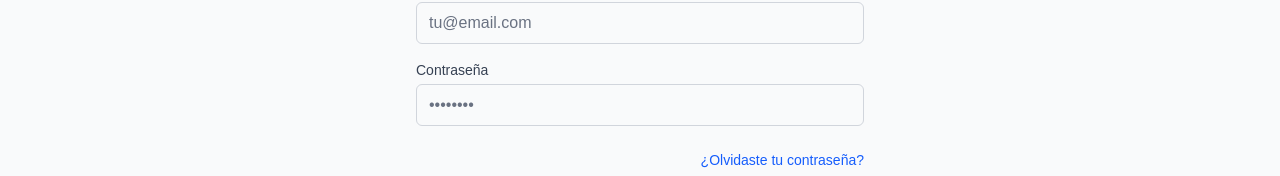
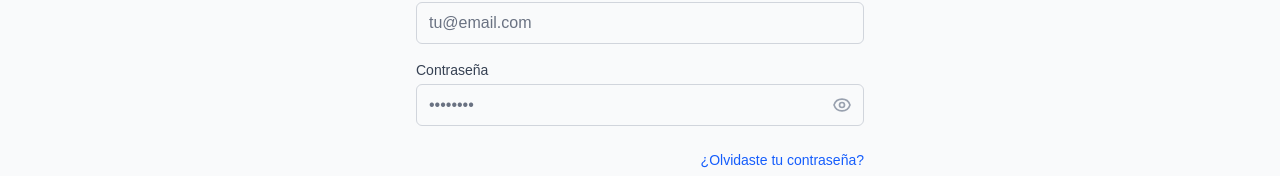
Before and after one commit to appesteticaprohub/EsteticaProHub_U, a Next.js app: page /login in a window 1280 px wide. Shown: the part 405-581 px from the top of the page. Built offline with nearby package versions, Linux system fonts and the light colour scheme; no server answers.

Commit message:
Diseño insertar ojo en contraseña de login

```diff
--- a/src/app/login/page.tsx
+++ b/src/app/login/page.tsx
@@ -11,6 +11,7 @@ function LoginContent() {
   const [password, setPassword] = useState('')
   const [loading, setLoading] = useState(false)
   const [error, setError] = useState('')
+  const [showPassword, setShowPassword] = useState(false)
 
   const { signIn } = useAuth()
   const router = useRouter()
@@ -96,20 +97,38 @@ function LoginContent() {
             </div>
 
             <div>
-              <label htmlFor="password" className="block text-sm font-medium text-gray-700">
-                Contraseña
-              </label>
+            <label htmlFor="password" className="block text-sm font-medium text-gray-700">
+              Contraseña
+            </label>
+            <div className="mt-1 relative">
               <input
                 id="password"
                 name="password"
-                type="password"
+                type={showPassword ? 'text' : 'password'}
                 required
                 value={password}
                 onChange={(e) => setPassword(e.target.value)}
-                className="mt-1 appearance-none relative block w-full px-3 py-2 border border-gray-300 placeholder-gray-500 text-gray-900 rounded-md focus:outline-none focus:ring-blue-500 focus:border-blue-500"
+                className="appearance-none relative block w-full px-3 py-2 border border-gray-300 placeholder-gray-500 text-gray-900 rounded-md focus:outline-none focus:ring-blue-500 focus:border-blue-500"
                 placeholder="••••••••"
               />
+              <button
+                type="button"
+                onClick={() => setShowPassword(!showPassword)}
+                className="absolute inset-y-0 right-0 pr-3 flex items-center text-gray-400 hover:text-gray-600"
+              >
+                {showPassword ? (
+                  <svg className="h-5 w-5" fill="none" stroke="currentColor" viewBox="0 0 24 24">
+                    <path strokeLinecap="round" strokeLinejoin="round" strokeWidth={2} d="M13.875 18.825A10.05 10.05 0 0112 19c-4.478 0-8.268-2.943-9.543-7a9.97 9.97 0 011.563-3.029m5.858.908a3 3 0 114.243 4.243M9.878 9.878l4.242 4.242M9.88 9.88l-3.29-3.29m7.532 7.532l3.29 3.29M3 3l3.59 3.59m0 0A9.953 9.953 0 0112 5c4.478 0 8.268 2.943 9.543 7a10.025 10.025 0 01-4.132 5.411m0 0L21 21" />
+                  </svg>
+                ) : (
+                  <svg className="h-5 w-5" fill="none" stroke="currentColor" viewBox="0 0 24 24">
+                    <path strokeLinecap="round" strokeLinejoin="round" strokeWidth={2} d="M15 12a3 3 0 11-6 0 3 3 0 016 0z" />
+                    <path strokeLinecap="round" strokeLinejoin="round" strokeWidth={2} d="M2.458 12C3.732 7.943 7.523 5 12 5c4.478 0 8.268 2.943 9.542 7-1.274 4.057-5.064 7-9.542 7-4.477 0-8.268-2.943-9.542-7z" />
+                  </svg>
+                )}
+              </button>
             </div>
+          </div>
           </div>
 
           <div className="flex items-center justify-end">
```
